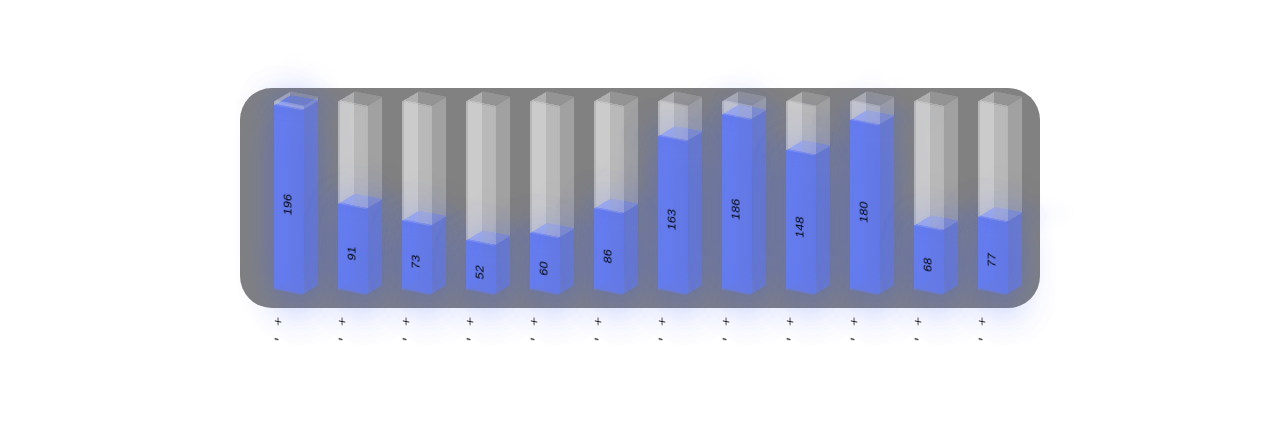
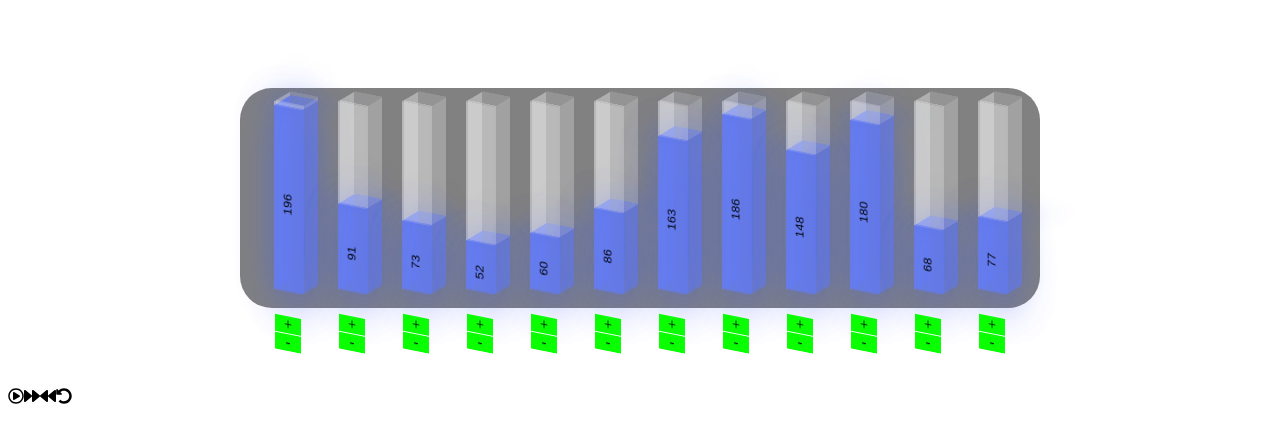
Before and after one commit to daflaper838/sort-visualization, a React (Create React App) app: page / in a window 1280 px wide. Shown: the top 442 px of the page. Built offline with nearby package versions, Linux system fonts and the light colour scheme.

Commit message:
added bar value changing buttons

```diff
--- a/src/App.js
+++ b/src/App.js
@@ -1,7 +1,7 @@
 import React,{Component} from 'react';
 import './App.css';
 import Bar from './components/Bar'
-
+import { FaRegPlayCircle,FaForward,FaBackward,FaUndoAlt } from 'react-icons/fa'
 
 
 
@@ -38,24 +38,50 @@ class App extends Component {
 
     this.setState({
       array:temp,
-      arraySteps:[temp]
+      arraySteps:[temp],
+      currentStep:0
     });
 
+  }
+   changeArray = (index,value)=>{
+    let arr = this.state.array;
+    arr[index] = value;
+    this.setState({
+      array:arr,
+      arraySteps:[arr],
+      currentStep: 0
+    })
   }
 
   render(){
     let bars = this.state.array.map((value,index)=>{
-      return <Bar key ={index} length = {value} color = {0}/>
+      return <Bar key ={index} length = {value} color = {0} changeArray={this.changeArray}/>
     })
+    let playButton;
+
+    if (this.state.arraySteps.length === this.state.currentStep){
+      playButton = (
+        <button className='controller'>
+
+        </button>
+      )
+
+    }
     return <div className='app'>
       <div className='frame'>
         <div className='barsDiv container card'>
           {bars}
         </div>
       </div>
+
       <div className='control-pannel'></div>
       <div className='pannel'></div>
+     <FaRegPlayCircle/>
+     <FaForward/>
+     <FaBackward/>
+     <FaUndoAlt/>
     </div>
+
   }
 }
 
--- a/src/components/Bar.css
+++ b/src/components/Bar.css
@@ -54,3 +54,30 @@
 
   outline: none;
 }
+
+input[type="number"] ::-webkit-inner-spin-button,
+input[type="number"]::-webkit-outer-spin-button {
+  -webkit-appearance: none;
+  margin: 0;
+}
+
+input[type="number"] {
+  -moz-appearance: textfield;
+}
+
+.quantity-button {
+  text-align: center;
+  background: rgba(10, 255, 1, 02);
+  margin: 1px;
+  cursor: pointer;
+  user-select: none;
+  -webkit-touch-callout: none;
+  -webkit-user-select: none;
+  -khtml-user-select: none;
+  -moz-use-select: none;
+  -ms-use-select: none;
+}
+
+.quantity-button:hover {
+  opacity: 0.5;
+}
--- a/src/components/Bar.js
+++ b/src/components/Bar.js
@@ -6,8 +6,8 @@ function Bar({ index, length, color, changeArray }) {
 	const [len, setLen] = useState(length);
 
     useEffect(() => {
-        setLen(length);
-    }, [length]);
+        setLen(len);
+    }, [len]);
 
 	const colors = [
 		['rgba(61, 90, 241, 0.5)', 'rgba(61, 90, 241, 0.2)'],
@@ -21,23 +21,23 @@ function Bar({ index, length, color, changeArray }) {
 
 	const inputStyle = {
 		position: 'relative',
-		top: Math.floor(length / 2) - 12,
-		width: length,
-		left: -Math.floor(length / 2) + 13,
+		top: Math.floor(len / 2) - 12,
+		width: len,
+		left: -Math.floor(len / 2) + 13,
 		border: 'none',
 		background: 'none',
 	};
 
 	const bottom = {
-		transform: `translateY(${200 - length}px) rotateX(-90deg)`,
+		transform: `translateY(${200 - len}px) rotateX(-90deg)`,
 		backgroundColor: `${colors[color][0]}`,
 		boxShadow: `5px 5px 50px 5px ${colors[color][1]}`,
 		trasistion: '0.3s',
 	};
 
 	const front_back_right_left = {
-		height: `${length}px`,
-		transform: `translateY(${200 - length}px)`,
+		height: `${len}px`,
+		transform: `translateY(${200 - len}px)`,
 		backgroundColor: `${colors[color][0]}`,
 		boxShadow: `5px 5px 50px 5px ${colors[color][1]}`,
 		trasistion: '0.3s',
```
